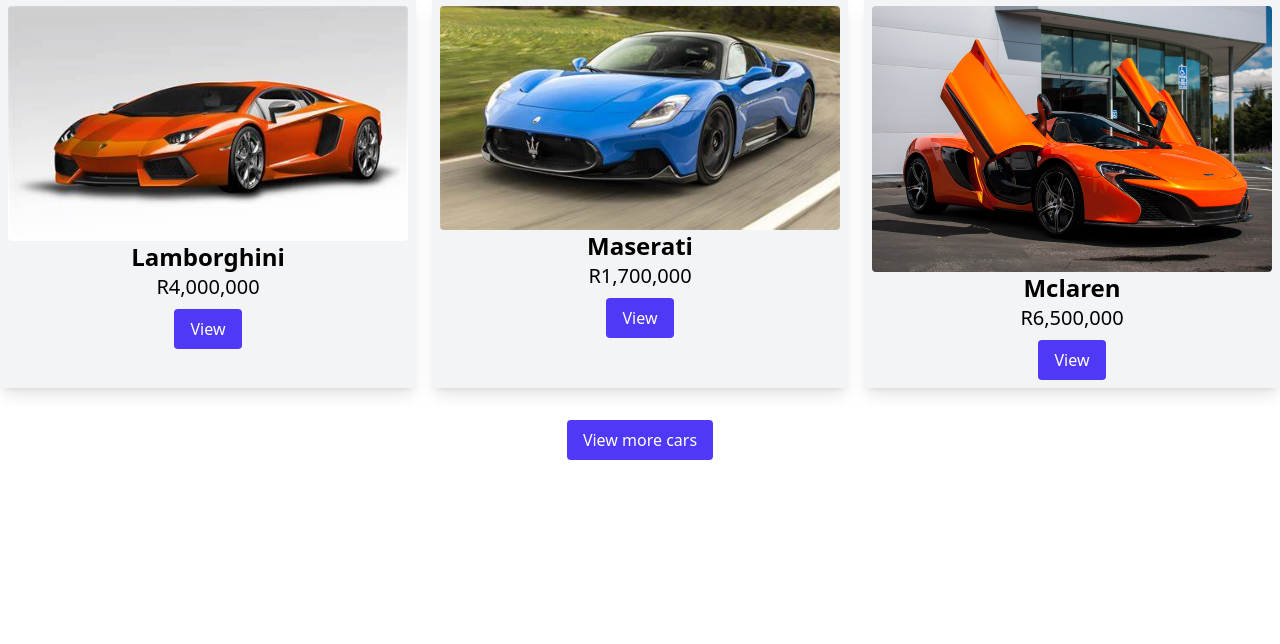
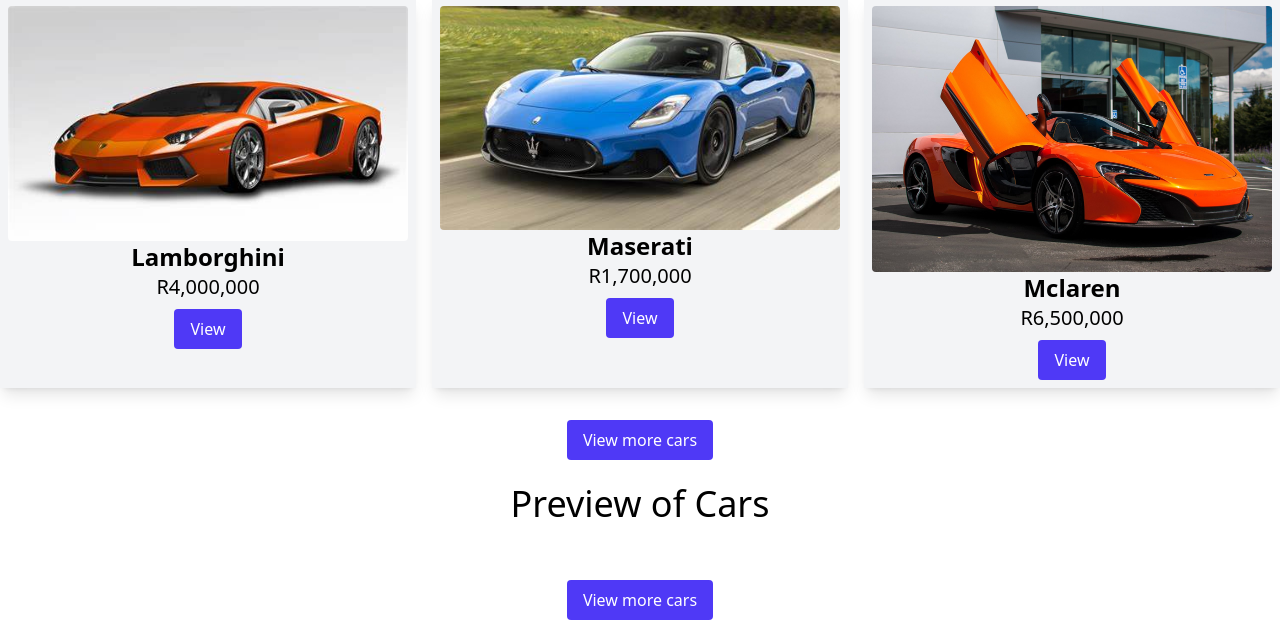
Before and after one commit to jattiemd/test_repo, a plain HTML site: page index.html in a window 1280 px wide. Shown: the part 462-1106 px from the top of the page. Before the commit the page ends 946 px from the top, so only its background shows below. Drawn offline with nearby package versions, Linux system fonts and the light colour scheme.

Commit message:
commit one file

```diff
--- a/index.html
+++ b/index.html
@@ -24,6 +24,14 @@
             <button class="text-white px-4 py-2 rounded mt-2 bg-indigo-600 hover:bg-indigo-400"><a href="products.html">View more cars</a></button>
         </div>
     </div>
+
+    <div id="body" class="my-6 text-center">
+        <h1 class="text-4xl my-6">Preview of Cars</h1>
+        <div id="index-product-list" class="grid grid-cols1 sm:grid-cols-2 md:grid-cols-3 gap-4"></div>
+        <div class="mt-6">
+            <button class="text-white px-4 py-2 rounded mt-2 bg-indigo-600 hover:bg-indigo-400"><a href="products.html">View more cars</a></button>
+        </div>
+    </div>
     <script src="script.js"></script>
 </body>
 </html>
```
